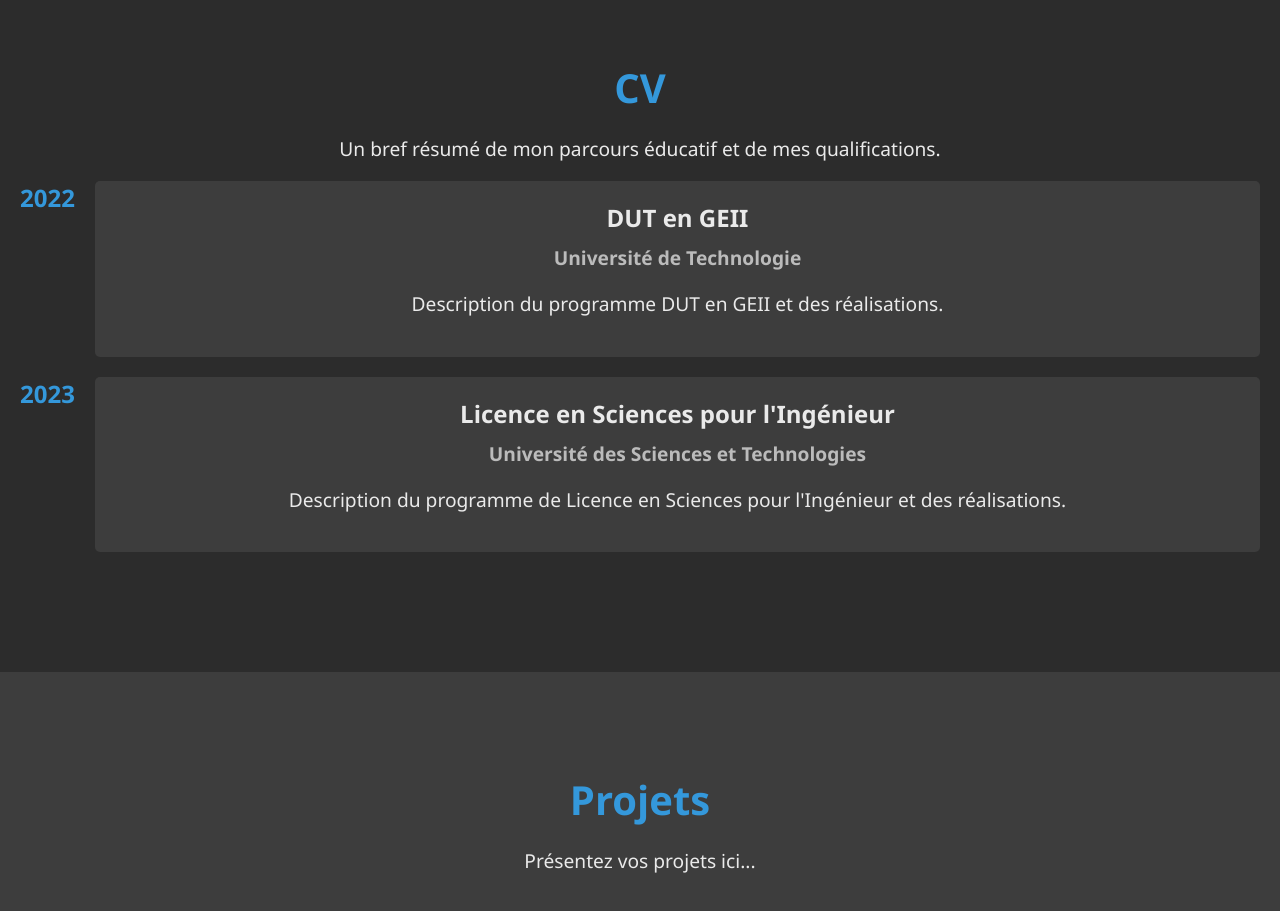
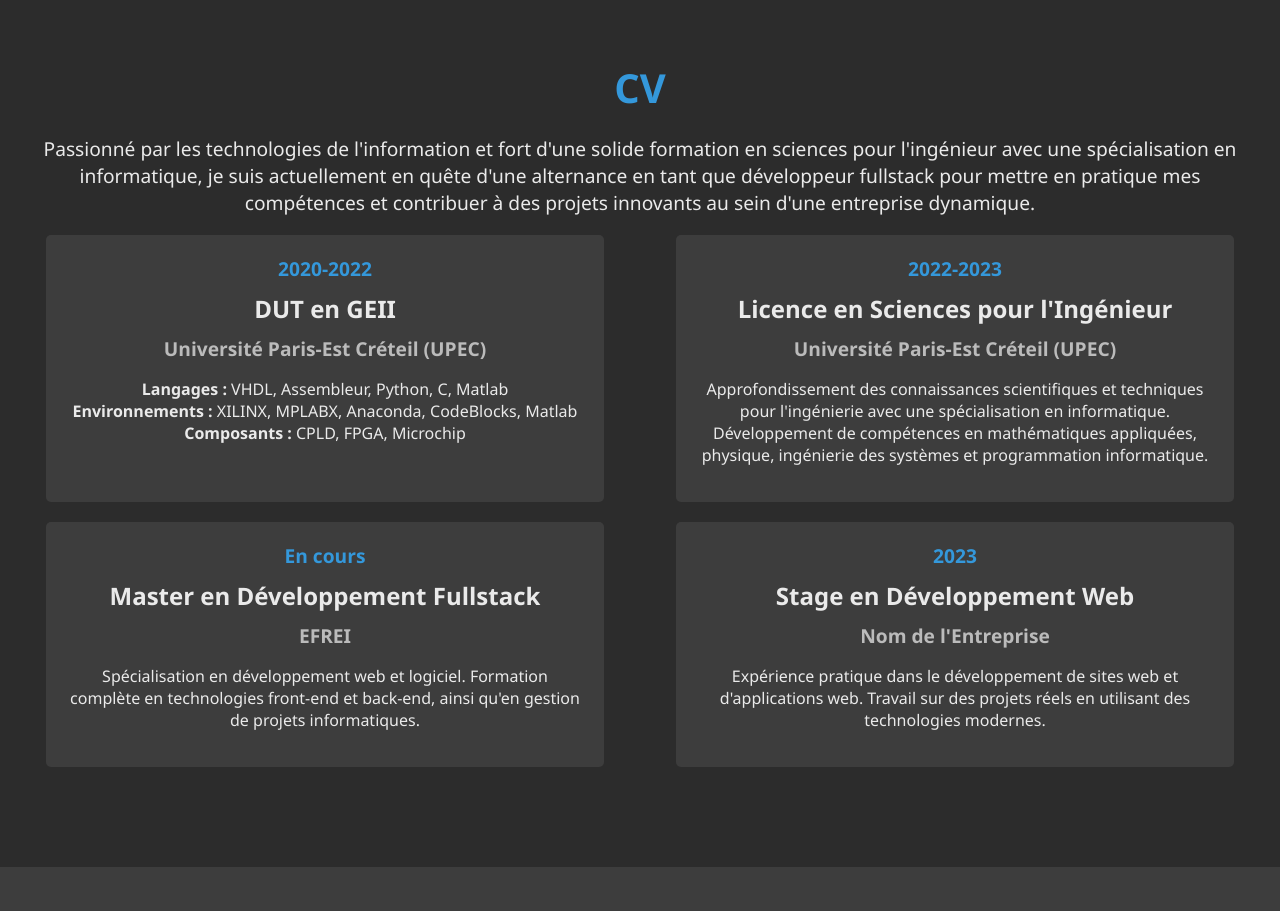
Before and after one commit to jikachaden/portfolio, a plain HTML site: page index.html in a window 1280 px wide. Shown: the part 900-1811 px from the top of the page. Drawn offline with Linux system fonts and the light colour scheme.

Commit message:
update design website

```diff
--- a/index.html
+++ b/index.html
@@ -26,21 +26,45 @@
     </div>
     <section id="resume">
         <h2>CV</h2>
-        <p>Un bref résumé de mon parcours éducatif et de mes qualifications.</p>
+        <p>Passionné par les technologies de l'information et fort d'une solide formation en sciences pour l'ingénieur avec une spécialisation en informatique, je suis actuellement en quête d'une alternance en tant que développeur fullstack pour mettre en pratique mes compétences et contribuer à des projets innovants au sein d'une entreprise dynamique.</p>
+        <div class="resume-container">
             <div class="resume-entry">
-            <div class="resume-year">2022</div>
+                <div class="resume-year">2020-2022</div>
                 <div class="resume-content">
                     <h3>DUT en GEII</h3>
-                <h4>Université de Technologie</h4>
-                <p>Description du programme DUT en GEII et des réalisations.</p>
+                    <h4>Université Paris-Est Créteil (UPEC)</h4>
+                    <p>
+                        <strong>Langages :</strong> VHDL, Assembleur, Python, C, Matlab <br>
+                        <strong>Environnements :</strong> XILINX, MPLABX, Anaconda, CodeBlocks, Matlab <br>
+                        <strong>Composants :</strong> CPLD, FPGA, Microchip
+                    </p>
+                </div>
+            </div>
+            <div class="resume-entry">
+                <div class="resume-year">2022-2023</div>
+                <div class="resume-content">
+                    <h3>Licence en Sciences pour l'Ingénieur</h3>
+                    <h4>Université Paris-Est Créteil (UPEC)</h4>
+                    <p>
+                        Approfondissement des connaissances scientifiques et techniques pour l'ingénierie avec une spécialisation en informatique. Développement de compétences en mathématiques appliquées, physique, ingénierie des systèmes et programmation informatique.
+                    </p>
+                </div>
+            </div>
+            <div class="resume-entry">
+                <div class="resume-year">En cours</div>
+                <div class="resume-content">
+                    <h3>Master en Développement Fullstack</h3>
+                    <h4>EFREI</h4>
+                    <p>Spécialisation en développement web et logiciel. Formation complète en technologies front-end et back-end, ainsi qu'en gestion de projets informatiques.</p>
                 </div>
             </div>
             <div class="resume-entry">
                 <div class="resume-year">2023</div>
                 <div class="resume-content">
-                <h3>Licence en Sciences pour l'Ingénieur</h3>
-                <h4>Université des Sciences et Technologies</h4>
-                <p>Description du programme de Licence en Sciences pour l'Ingénieur et des réalisations.</p>
+                    <h3>Stage en Développement Web</h3>
+                    <h4>Nom de l'Entreprise</h4>
+                    <p>Expérience pratique dans le développement de sites web et d'applications web. Travail sur des projets réels en utilisant des technologies modernes.</p>
+                </div>
             </div>
         </div>
     </section>
--- a/styles.css
+++ b/styles.css
@@ -112,24 +112,28 @@ section p {
     background-color: #2c2c2c;
 }
 
+.resume-container {
+    display: flex;
+    justify-content: space-around;
+    flex-wrap: wrap;
+    gap: 20px;
+}
+
 .resume-entry {
     display: flex;
-    align-items: flex-start;
-    margin-bottom: 20px;
+    flex-direction: column;
+    background-color: #3d3d3d;
+    padding: 20px;
+    border-radius: 5px;
+    width: 45%; /* Adjust width to fit two blocks per row */
+    box-sizing: border-box;
 }
 
 .resume-year {
-    font-size: 1.5em;
+    font-size: 1.2em;
     font-weight: bold;
     color: #3498db; /* Couleur d'accent stylée (bleu) */
-    margin-right: 20px;
-}
-
-.resume-content {
-    background-color: #3d3d3d;
-    padding: 20px;
-    border-radius: 5px;
-    width: 100%;
+    margin-bottom: 10px;
 }
 
 .resume-content h3 {
@@ -144,6 +148,11 @@ section p {
     color: #bbbbbb; /* Texte clair */
 }
 
+.resume-content p {
+    font-size: 1em;
+    color: #eaeaea; /* Texte clair */
+}
+
 #projects {
     background-color: #3d3d3d;
 }
```
Lines whose indentation alone changed are shown as unchanged.
